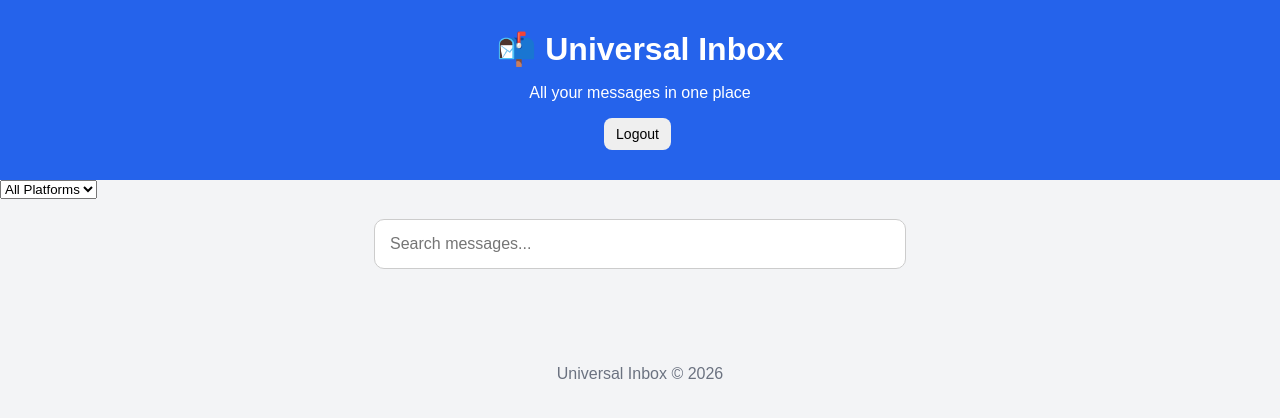
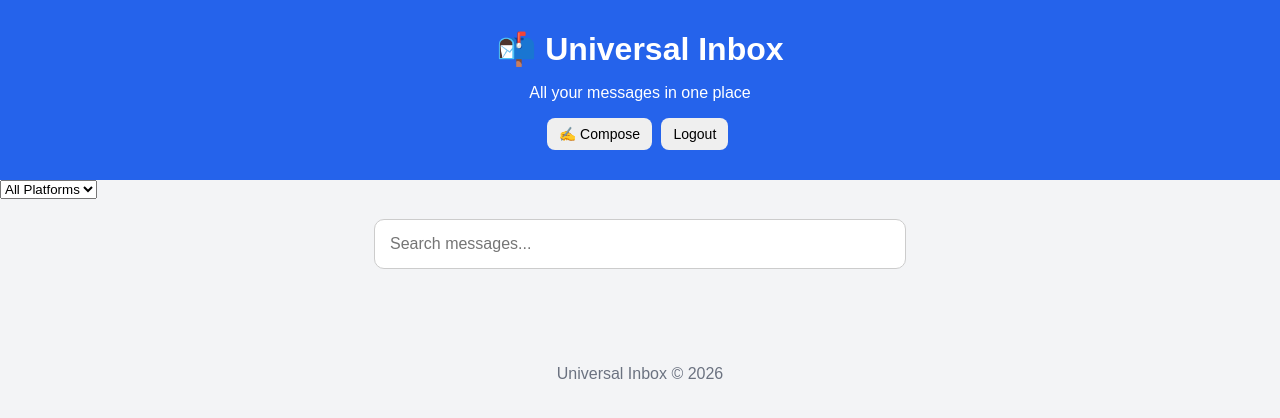
Before and after one commit to Mahama59/universal-inbox, a plain HTML site: page index.html in a window 1280 px wide. Drawn offline with Linux system fonts and the light colour scheme.

Commit message:
Add Compose button to index.html

```diff
--- a/index.html
+++ b/index.html
@@ -14,7 +14,9 @@
 <p id="welcome">
 All your messages in one place
 </p>
-
+<button onclick="window.location.href='compose.html'">
+    ✍️ Compose
+</button>
 <button onclick="logout()">
 Logout
 </button>
```
